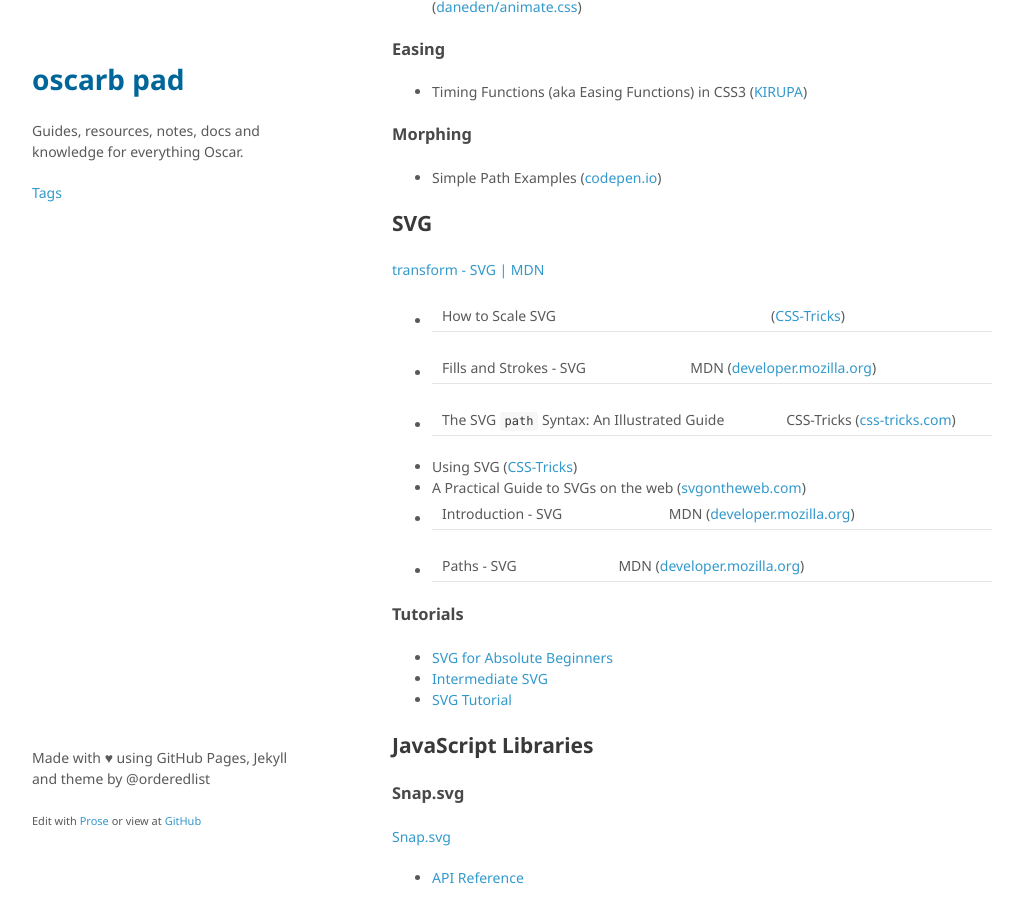
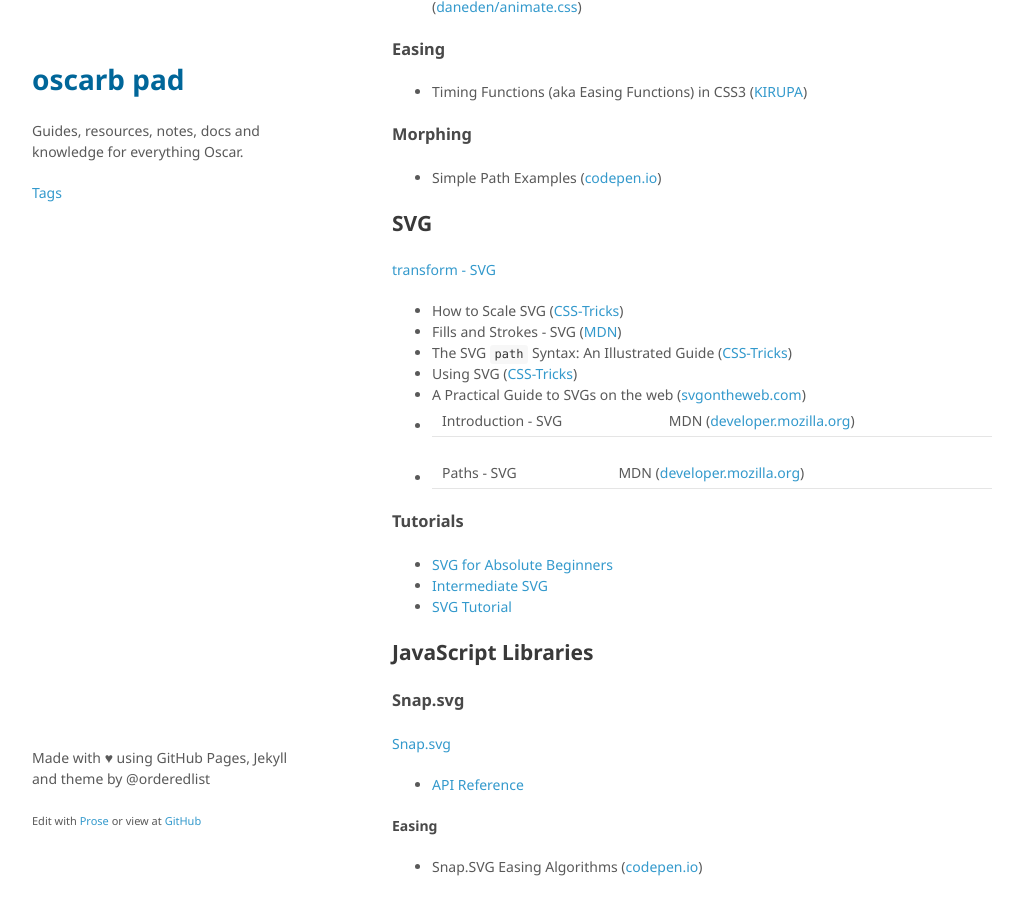
Before and after one commit to oscarb/pad, a Jekyll site: the page built from _docs/web-animation.md, in a window 1280 px wide and 900 px high, scrolled down 322 px. Shown: the whole window, without its empty margins (128-1151 px from the left). Built offline with Jekyll 4.4.1, drawn with Linux system fonts in a browser that asks for light colours; some web fonts are replaced.

Commit message:
Update web-animation.md

```diff
--- a/_docs/web-animation.md
+++ b/_docs/web-animation.md
@@ -27,10 +27,10 @@ published: true
 
 ## SVG
 
-[transform - SVG | MDN](https://developer.mozilla.org/en-US/docs/Web/SVG/Attribute/transform)
-* How to Scale SVG |([CSS-Tricks](https://css-tricks.com/scale-svg/))
-* Fills and Strokes - SVG | MDN ([developer.mozilla.org](https://developer.mozilla.org/en-US/docs/Web/SVG/Tutorial/Fills_and_Strokes))
-* The SVG `path` Syntax: An Illustrated Guide | CSS-Tricks ([css-tricks.com](https://css-tricks.com/svg-path-syntax-illustrated-guide/))
+[transform - SVG](https://developer.mozilla.org/en-US/docs/Web/SVG/Attribute/transform)
+* How to Scale SVG ([CSS-Tricks](https://css-tricks.com/scale-svg/))
+* Fills and Strokes - SVG ([MDN](https://developer.mozilla.org/en-US/docs/Web/SVG/Tutorial/Fills_and_Strokes))
+* The SVG `path` Syntax: An Illustrated Guide ([CSS-Tricks](https://css-tricks.com/svg-path-syntax-illustrated-guide/))
 * Using SVG ([CSS-Tricks](https://css-tricks.com/using-svg/))
 * A Practical Guide to SVGs on the web ([svgontheweb.com](https://svgontheweb.com/))
 * Introduction - SVG | MDN ([developer.mozilla.org](https://developer.mozilla.org/en-US/docs/Web/SVG/Tutorial/Introduction))
```
